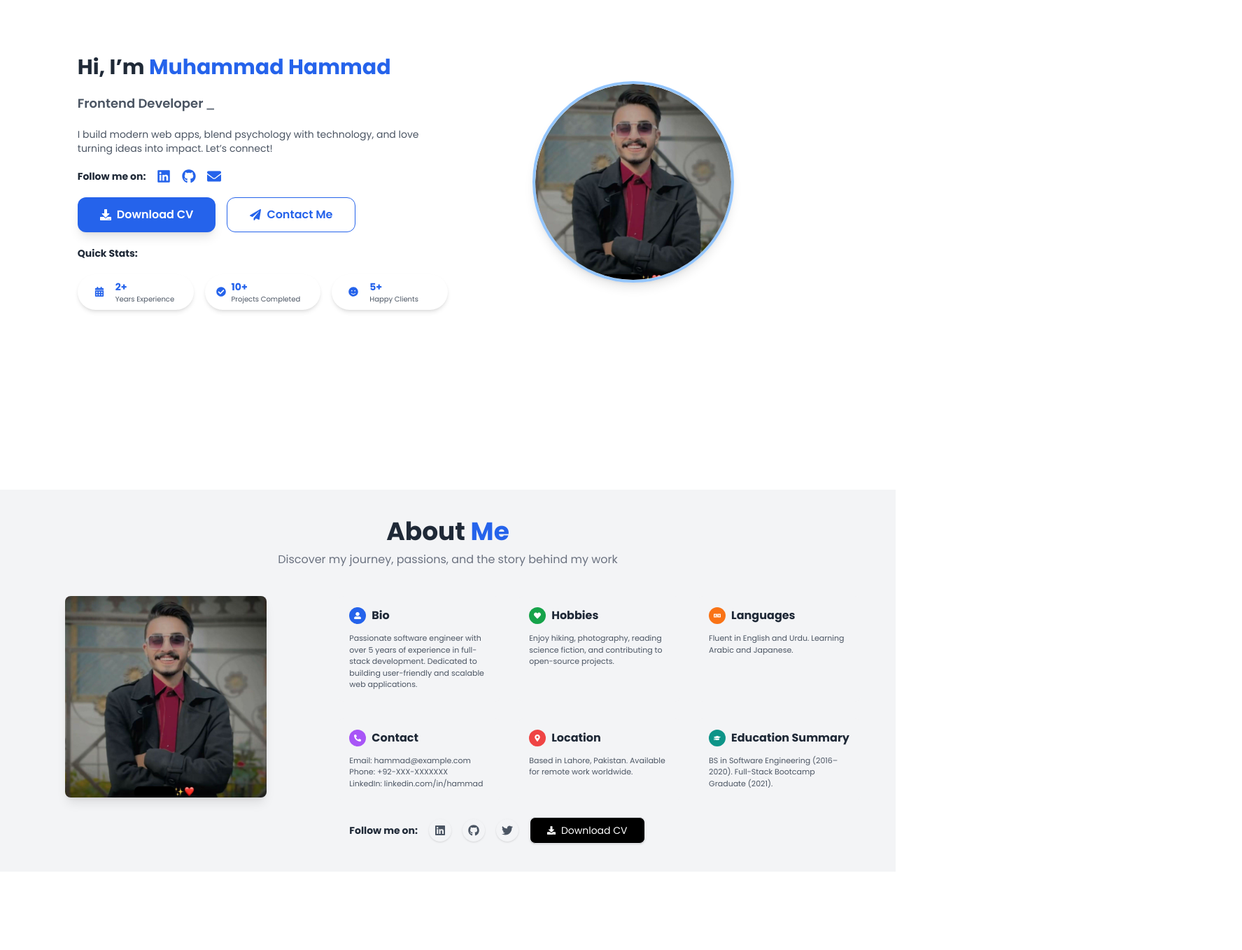
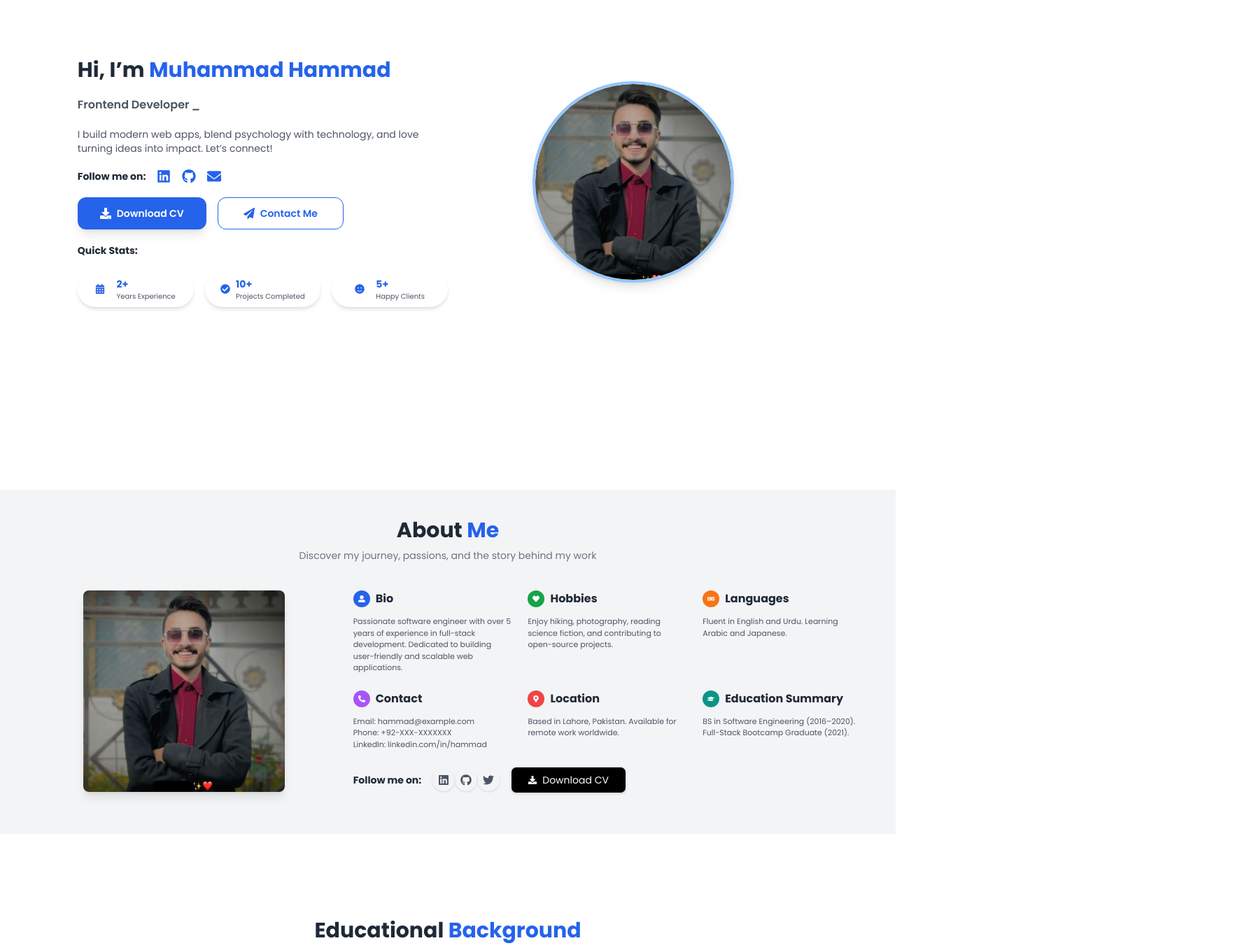
Before and after one commit to muhammadhusnainshahid/portfliohusnainsahab, a Next.js app: page / in a window 1280 px wide. Shown: the part 140-1498 px from the top of the page at 70% size, 1775 px wide, since content can reach past the window. Built offline with nearby package versions, Linux system fonts and the light colour scheme.

Commit message:
Fix layout overflow issue

```diff
--- a/src/components/About.jsx
+++ b/src/components/About.jsx
@@ -37,11 +37,14 @@ export default function About() {
     }
   }, [rightInView]);
   return (
-    <section id="about" className="px-3 md:px-20 py-10 bg-gray-100">
-      <h2 className="text-4xl font-bold text-center text-gray-800 mb-2">
+    <section
+      id="about"
+      className="px-3 md:px-20 py-10 bg-gray-100 "
+    >
+      <h2 className="text-3xl font-bold text-center text-gray-800 mb-2">
         About <span className="text-blue-600">Me</span>
       </h2>
-      <p className="text-center text-gray-500 mb-10">
+      <p className="text-center text-sm md:text-md text-gray-500 mb-10">
         Discover my journey, passions, and the story behind my work
       </p>
 
@@ -52,13 +55,13 @@ export default function About() {
           initial={{ opacity: 0, x: 0 }}
           animate={leftControls}
           transition={{ duration: 1, ease: "easeOut" }}
-          className="flex justify-center md:w-1/3"
+          className="flex justify-center md:w-1/3 w-full ml-8 mb-5"
           whileHover={{ rotate: [0, 2, -2, 2, -2, 0] }}
         >
           <img
             src="/profile.jpg"
             alt="Hammad"
-            className="rounded-lg shadow-lg w-72 h-72 object-cover"
+            className="rounded-lg shadow-lg w-40 h-40  md:w-72 md:h-72 object-cover"
           />
         </motion.div>
 
@@ -68,7 +71,7 @@ export default function About() {
           initial={{ opacity: 0, x: 0 }}
           animate={rightControls}
           transition={{ duration: 1.5, ease: "easeOut" }}
-          className="grid grid-cols-1 sm:grid-cols-2 md:grid-cols-3 gap-6 md:w-2/3"
+          className="grid grid-cols-1 sm:grid-cols-2 md:grid-cols-3 gap-6 w-full md:w-2/3"
         >
           {/* Bio */}
           <InfoCard
@@ -124,8 +127,9 @@ export default function About() {
             color="teal"
           />
 
-          <div className="flex gap-4 pl-1 text-gray-600 text-md ml-3 items-center w-screen">
+          <div className="flex flex-col md:flex-row gap-4 pr-10 text-gray-600 text-md items-center md:w-[500px]">
             <p className="text-gray-800 font-bold text-sm">Follow me on:</p>
+            <div className="flex">
               <a
                 href="https://linkedin.com"
                 target="_blank"
@@ -150,10 +154,12 @@ export default function About() {
               >
                 <FaTwitter />
               </a>
+            </div>
+
             <a
-              href="/resume.pdf"
+              href="/hammadresume.pdf"
               download
-              className="flex items-center gap-2 text-sm bg-black text-white px-6 py-2 rounded-lg shadow hover:bg-white hover:text-black border w-42 text-center transition duration-300 hover:scale-105"
+              className="flex items-center gap-2 text-sm bg-black text-white px-6 py-2 rounded-lg shadow hover:bg-white hover:text-black border  text-center transition duration-300 hover:scale-105"
             >
               <FaDownload className="text-base text-xs" />
               Download CV
--- a/src/components/Contact.jsx
+++ b/src/components/Contact.jsx
@@ -15,10 +15,10 @@ export default function Contact() {
 
   return (
     <section id="contact" className="px-6 md:px-20 py-10">
-      <h2 className="text-4xl font-bold text-center text-gray-800 mb-2">
+      <h2 className="text-3xl md:text-4xl font-bold text-center text-gray-800 mb-2">
         Contact <span className="text-blue-600">Me</span>
       </h2>
-      <p className="text-center text-gray-500 mb-10">Let’s get connected</p>
+      <p className="text-center text-sm md:text-md text-gray-500 mb-10">Let’s get connected</p>
 
       <div className="relative w-fit mx-auto mb-10 bg-gray-100 p-1 px-2 rounded-full shadow-inner flex">
         {/* Sliding Blue Background */}
@@ -31,7 +31,7 @@ export default function Contact() {
         {/* Button 1: Contact Form */}
         <button
           onClick={() => setActiveTab("form")}
-          className={`relative z-10 w-40 h-10 text-sm font-medium rounded-full transition-all duration-300 px-2 flex items-center justify-center gap-2 ${
+          className={`relative z-10 w-[120px] md:w-40 h-10 text-xs md:text-sm font-medium rounded-full transition-all duration-300 px-2 flex items-center justify-center gap-2 ${
             activeTab === "form" ? "text-white" : "text-gray-800"
           }`}
         >
@@ -46,7 +46,7 @@ export default function Contact() {
         {/* Button 2: Contact Methods */}
         <button
           onClick={() => setActiveTab("methods")}
-          className={`pl-3 relative z-10 w-40 h-10 text-sm font-medium rounded-full transition-all duration-300 flex items-center justify-center gap-2 ${
+          className={`pl-3 relative z-10 w-[120px] md:w-40 h-10 text-xs md:text-sm font-medium rounded-full transition-all duration-300 flex items-center justify-center gap-2 ${
             activeTab === "methods" ? "text-white" : "text-gray-800"
           }`}
         >
--- a/src/components/Education.jsx
+++ b/src/components/Education.jsx
@@ -31,10 +31,10 @@ export default function Education() {
       transition={{ duration: 0.6, ease: "easeOut" }}
       className="px-3 md:px-20 py-10"
     >
-      <h2 className="text-4xl font-bold text-center text-gray-800 mb-2">
+      <h2 className="text-3xl font-bold text-center text-gray-800 mb-2">
         Educational <span className="text-blue-600">Background</span>
       </h2>
-      <p className="text-center text-gray-500 mb-10">
+      <p className="text-center text-sm md:text-md text-gray-500 mb-10">
         My academic journey and continuous learning path in computer science and
         web development
       </p>
@@ -55,7 +55,7 @@ export default function Education() {
         {/* Buttons */}
         <button
           onClick={() => setActiveTab("formal")}
-          className={`relative z-10 w-40 h-10 text-sm font-medium rounded-full transition-all duration-300 ${
+          className={`relative z-10 w-[140px] md:w-40 h-10 text-xs md:text-sm font-medium rounded-full transition-all duration-300 ${
             activeTab === "formal" ? "text-white" : "text-gray-800"
           }`}
         >
@@ -64,7 +64,7 @@ export default function Education() {
 
         <button
           onClick={() => setActiveTab("cert")}
-          className={`relative z-10 w-40 h-10 text-sm font-medium rounded-full transition-all duration-300 flex items-center justify-center gap-2 ${
+          className={`relative z-10 w-[140px] md:40 h-10 text-xs md:text-sm font-medium rounded-full transition-all duration-300 flex items-center justify-center gap-2 ${
             activeTab === "cert" ? "text-white" : "text-gray-800"
           }`}
         >
--- a/src/components/Hero.jsx
+++ b/src/components/Hero.jsx
@@ -25,10 +25,10 @@ export default function Hero() {
     >
       {/* Left Content */}
       <div className="md:w-1/2 space-y-5 text-center md:text-left">
-        <h1 className="text-3xl md:text-3xl font-bold text-gray-800">
+        <h1 className="text-2xl md:text-3xl font-bold text-gray-800">
           Hi, I’m <span className="text-blue-600">Muhammad Hammad</span>
         </h1>
-        <h2 className="text-lg md:text-md font-semibold text-gray-600">
+        <h2 className="text-md md:text-md font-semibold text-gray-600">
           <Typewriter
             words={[
               "Full-Stack Developer",
@@ -52,7 +52,7 @@ export default function Hero() {
 
         {/* Social Icons */}
         <div className="flex gap-4 justify-center md:justify-start items-center text-blue-600 text-xl">
-          <p className="text-gray-800 font-bold text-sm">Follow me on:</p>
+          <p className="text-gray-800 font-bold text-xs md:text-sm">Follow me on:</p>
           <a
             href="https://linkedin.com"
             target="_blank"
@@ -76,9 +76,9 @@ export default function Hero() {
         <div className="flex gap-4 flex-wrap justify-center md:justify-start mt-6">
           {/* Download CV Button */}
           <a
-            href="/resume.pdf"
+            href="/hammadresume.pdf"
             download
-            className="flex items-center gap-2 px-8 py-3 bg-blue-600 text-white rounded-xl font-semibold shadow-lg hover:bg-blue-700 transition duration-300"
+            className="text-sm flex items-center gap-2 px-8 py-3 bg-blue-600 text-white rounded-xl font-semibold shadow-lg hover:bg-blue-700 transition duration-300"
           >
             <FaDownload className="text-base" />
             Download CV
@@ -87,7 +87,7 @@ export default function Hero() {
           {/* Contact Me Button */}
           <a
             href="#contact"
-            className="flex items-center gap-2 px-8 py-3 border border-blue-600 text-blue-600 rounded-xl font-semibold bg-white hover:bg-blue-50 transition duration-300"
+            className="text-sm flex items-center gap-2 px-9 py-3 border border-blue-600 text-blue-600 rounded-xl font-semibold bg-white hover:bg-blue-50 transition duration-300"
           >
             <FaPaperPlane className="text-base" />
             Contact Me
@@ -100,7 +100,7 @@ export default function Hero() {
 
         <div className="grid grid-cols-1 sm:grid-cols-2 lg:grid-cols-3 gap-4 mt-6 justify-center md:justify-start">
           {/* Years Experience */}
-          <div className="flex items-center gap-4 bg-white rounded-full shadow-md px-6 py-2 w-full">
+          <div className="flex items-center justify-center gap-4 bg-white rounded-full shadow-md px-6 py-2 w-full">
             <div className="text-blue-600 text-sm">
               <FaCalendarAlt />
             </div>
@@ -111,7 +111,7 @@ export default function Hero() {
           </div>
 
           {/* Projects Completed */}
-          <div className="flex items-center gap-2 bg-white rounded-full shadow-md px-4 py-2 w-full">
+          <div className="flex items-center justify-center gap-2 bg-white rounded-full shadow-md px-4 py-2 w-full">
             <div className="text-blue-600 text-sm">
               <FaCheckCircle />
             </div>
@@ -122,7 +122,7 @@ export default function Hero() {
           </div>
 
           {/* Happy Clients */}
-          <div className="flex items-center gap-4 bg-white rounded-full shadow-md px-6 py-2 w-full">
+          <div className="flex items-center justify-center gap-4 bg-white rounded-full shadow-md px-6 py-2 w-full">
             <div className="text-blue-600 text-sm">
               <FaSmile />
             </div>
@@ -136,11 +136,11 @@ export default function Hero() {
 
       {/* Right Image */}
       <div className="md:w-1/2 mb-8 md:mb-0 flex justify-center">
-        <div className="group overflow-hidden rounded-full border-4 border-blue-300 shadow-lg w-72 h-72">
+        <div className="group md:h-72 md:w-72 overflow-hidden rounded-full border-4 border-blue-300 shadow-lg w-40 h-40 mt-5 md:mb-5">
           <img
             src="/profile.jpg"
             alt="Hammad"
-            className="w-72 h-72 object-cover rounded-full transform transition duration-500 group-hover:scale-110"
+            className="w-40 h-40 md:h-72 md:w-72 object-cover rounded-full transform transition duration-500 group-hover:scale-110"
           />
         </div>
       </div>
--- a/src/components/InfoCard.jsx
+++ b/src/components/InfoCard.jsx
@@ -10,7 +10,7 @@ export default function InfoCard({ icon, title, text, color }) {
   };
 
   return (
-    <div className="flex flex-col md:flex-col-3 gap-3 bg-gray-100 p-4 rounded-lg">
+    <div className="flex flex-col md:flex-col-3 gap-3 bg-gray-100 p-4 pr-10 md:p-0 rounded-lg">
       <div className="flex flex-start items-center gap-2">
         {/* Icon inside a circular background */}
         <div
--- a/src/components/ProjectsFilter.jsx
+++ b/src/components/ProjectsFilter.jsx
@@ -15,17 +15,17 @@ import { motion, useInView, AnimatePresence } from "framer-motion";
 const allProjects = [
   {
     title: "FlavorVerse Pizza",
-    category: "Frontend",
+    category: "FullStack",
     description:
       "Modern pizza ordering website with size, flavors, and cart system.",
     tech: ["React", "Tailwind", "Framer Motion", "Context API"],
-    github: "https://github.com/yourname/flavorverse",
-    live: "https://flavorverse.vercel.app",
+    github: "https://github.com/HameyDev/mern-food-app",
+    live: "https://mern-food-app-frontend-0meh.onrender.com/",
     icon: <FaLaptopCode />,
   },
   {
     title: "Event Booking App",
-    category: "FullStack",
+    category: "Frontend",
     description: "Book and manage events with full CRUD and admin panel.",
     tech: ["React", "Node.js", "Express", "MongoDB"],
     github: "https://github.com/yourname/event-booking",
@@ -38,8 +38,8 @@ const allProjects = [
     description:
       "Clients submit diet plans & book consultations with backend storage.",
     tech: ["Next.js", "Tailwind", "MongoDB", "Node.js"],
-    github: "https://github.com/yourname/nutritionist-app",
-    live: "https://nutritionist.vercel.app",
+    github: "https://github.com/HameyDev/mern-nutrition",
+    live: "https://nutricare-6flv.onrender.com/",
     icon: <FaCode />,
   },
   {
@@ -72,10 +72,10 @@ export default function ProjectsFilter() {
 
   return (
     <section id="projects" className="px-6 md:px-20 py-10 bg-white">
-      <h2 className="text-4xl font-bold text-center text-gray-800 mb-2">
+      <h2 className="text-3xl md:text-4xl font-bold text-center text-gray-800 mb-2">
         My <span className="text-blue-600">Projects</span>
       </h2>
-      <p className="text-center text-gray-500 mb-10">Explore by category</p>
+      <p className="text-center text-sm md:text-md text-gray-500 mb-10">Explore by category</p>
 
       <div className="relative w-fit mx-auto mb-12 bg-gray-100 p-1 rounded-full shadow-inner flex">
         {/* Sliding Background */}
@@ -96,7 +96,7 @@ export default function ProjectsFilter() {
           <button
             key={cat}
             onClick={() => setActiveCategory(cat)}
-            className={`relative z-10 w-40 h-10 text-sm font-medium rounded-full transition-all duration-300 flex items-center justify-center gap-2 ${
+            className={`relative z-10 w-[70px] md:w-40 h-10 text-xs md:text-sm sm:pr-6 px-2 font-medium rounded-full transition-all duration-300 flex items-center justify-center gap-2 ${
               activeCategory === cat ? "text-white" : "text-gray-800"
             }`}
           >
--- a/src/components/SkillsTabs.jsx
+++ b/src/components/SkillsTabs.jsx
@@ -41,7 +41,7 @@ export default function SkillsTabs() {
   const tabs = ["technical", "soft", "tools"];
   const labels = {
     technical: {
-      label: "Technical Skills",
+      label: "Technical",
       icon: <FaCode className="text-blue-600" />,
     },
 
@@ -146,10 +146,10 @@ export default function SkillsTabs() {
       id="skills"
       className="px-6 md:px-20 py-10"
     >
-      <h2 className="text-4xl font-bold text-center text-gray-800 mb-2">
+      <h2 className="text-3xl md:text-4xl font-bold text-center text-gray-800 mb-2">
         Skills & <span className="text-blue-600">Expertise</span>
       </h2>
-      <p className="text-center text-gray-500 mb-10">
+      <p className="text-center text-sm md:text-md text-gray-500 mb-10">
         Explore my strengths across tech, tools, and mindset.
       </p>
 
@@ -192,7 +192,7 @@ export default function SkillsTabs() {
               className="grid sm:grid-cols-2 md:grid-cols-3 gap-8"
             >
               {technicalSkills.map((section, i) => (
-                <div key={i} className="shadow-lg w-[300px] px-8 py-8 transform duration-300 hover:-translate-y-1 hover:shadow-blue-600">
+                <div key={i} className="shadow-lg  px-8 py-8 transform duration-300 hover:-translate-y-1 hover:shadow-blue-600">
                   {/* Category Heading with Icon */}
                   <div className="flex items-center gap-2 mb-4 ">
                     <div className="rounded-full flex items-center justify-center w-8 h-8 bg-blue-800">
@@ -356,7 +356,7 @@ function TabButton({ label, tab, activeTab, setActiveTab, icon }) {
   return (
     <button
       onClick={() => setActiveTab(tab)}
-      className={`relative z-10 w-40 h-10 text-sm font-medium rounded-full transition-all duration-300 flex items-center justify-center gap-2 ${
+      className={`relative z-10 w-[90px] md:w-40 h-10 text-xs md:text-sm px-2 font-medium rounded-full transition-all duration-300 flex items-center justify-center gap-2 ${
         isActive ? "text-white" : "text-gray-800"
       }`}
     >
--- a/src/pages/_app.js
+++ b/src/pages/_app.js
@@ -5,10 +5,10 @@ import Footer from "@/components/Footer";
 
 export default function App({ Component, pageProps }) {
   return (
-    <>
+    <div className="overflow-x-hidden">
       <Navbar />
       <Component {...pageProps} />;
       <Footer />
-    </>
+    </div>
   );
 }
```
Also changed, not shown: 1 other file (tests, documents, lock files or other folders). Lines whose indentation alone changed are shown as unchanged.
